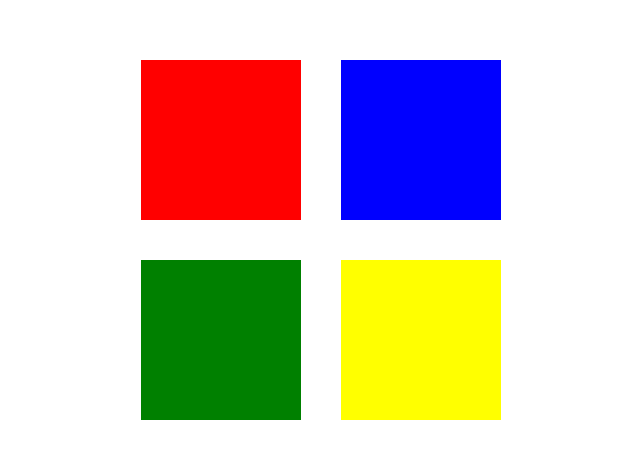
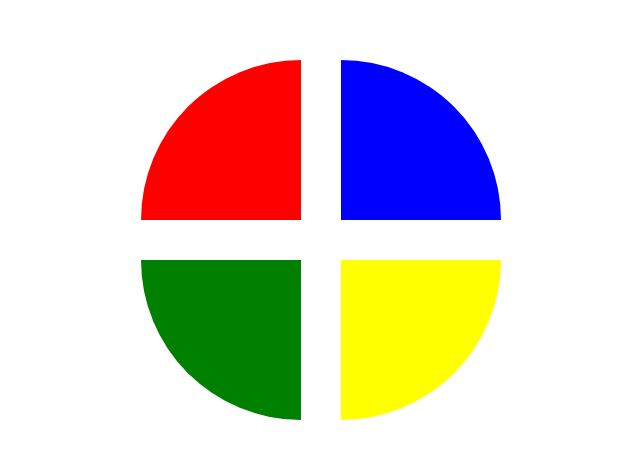
Before and after one commit to AnasChauveau/simon-pwa, a React (Vite) app: page / in a window 1280 px wide. Shown: the part 160-618 px from the top of the page, without its empty margins (319-959 px from the left). Built offline with nearby package versions, Linux system fonts and the light colour scheme.

Commit message:
css par défaut de simon game ok

```diff
--- a/src/App.css
+++ b/src/App.css
@@ -13,6 +13,7 @@
   background-color: white;
   width: 50vh;
   height: 50vh;
+  border-radius: 48%;
 }
 
 .btnJeu{
@@ -21,15 +22,19 @@
 }
 
 #red{
+  border-top-left-radius: 100%;
   background-color: red;
 }
 #blue{
+  border-top-right-radius: 100%;
   background-color: blue;
 }
 #green{
+  border-bottom-left-radius: 100%;
   background-color: green;
 }
 #yellow{
+  border-bottom-right-radius: 100%;
   background-color: yellow;
 }
 
```
